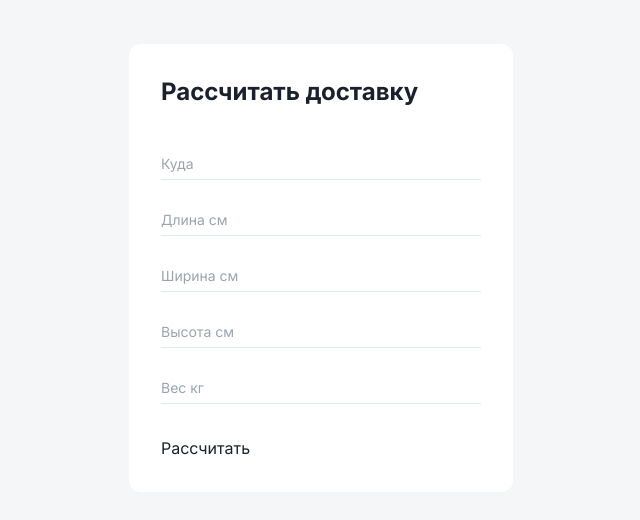
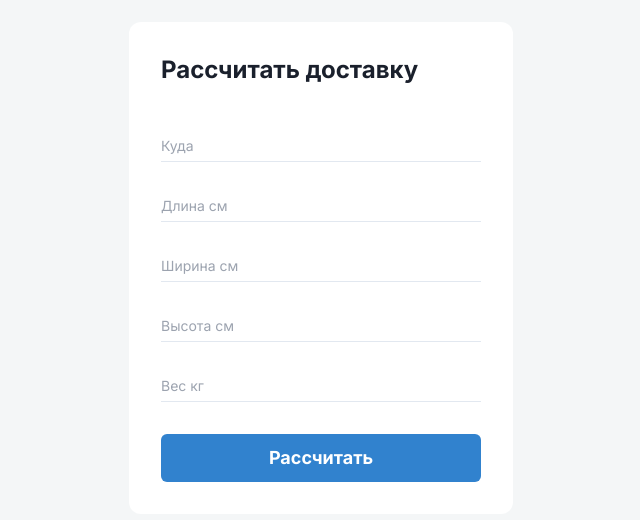
Before and after one commit to Emil307/delivery-calculator-next, a Next.js app: page / in a window 1280 px wide. Shown: the part 132-652 px from the top of the page, without its empty margins (319-959 px from the left). Built offline with nearby package versions, Linux system fonts and the light colour scheme.

Commit message:
[Chore] styled button&&errors

```diff
--- a/app/ui/components/CalcForm/CalcForm.tsx
+++ b/app/ui/components/CalcForm/CalcForm.tsx
@@ -1,6 +1,6 @@
 "use client";
 
-import { FormControl, FormLabel, Input } from "@chakra-ui/react";
+import { Button, FormControl, FormLabel, Input } from "@chakra-ui/react";
 import React from "react";
 import { SubmitHandler, useForm } from "react-hook-form";
 
@@ -16,7 +16,7 @@ export const CalcForm: React.FC = () => {
   const {
     register,
     handleSubmit,
-    formState: { errors },
+    formState: { errors, isSubmitting },
   } = useForm<IFormFileds>();
 
   const onSubmit: SubmitHandler<IFormFileds> = async (data) => {
@@ -30,7 +30,10 @@ export const CalcForm: React.FC = () => {
     >
       <h1 className="font-bold text-2xl">Рассчитать доставку</h1>
       <div className="w-full flex flex-col gap-4">
-        <FormControl isInvalid={Boolean(errors.deliveryTo)}>
+        <FormControl
+          isInvalid={Boolean(errors.deliveryTo)}
+          className="flex flex-col gap-1"
+        >
           <FormLabel></FormLabel>
           <Input
             placeholder="Куда"
@@ -41,9 +44,14 @@ export const CalcForm: React.FC = () => {
             size="sm"
             variant="flushed"
           />
-          {errors.deliveryTo && <>{errors.deliveryTo.message}</>}
+          {errors.deliveryTo && (
+            <p className="text-red-500">{errors.deliveryTo.message}</p>
+          )}
         </FormControl>
-        <FormControl isInvalid={Boolean(errors.long)}>
+        <FormControl
+          isInvalid={Boolean(errors.long)}
+          className="flex flex-col gap-1"
+        >
           <FormLabel></FormLabel>
           <Input
             {...register("long", {
@@ -53,9 +61,12 @@ export const CalcForm: React.FC = () => {
             size="sm"
             variant="flushed"
           />
-          {errors.long && <>{errors.long.message}</>}
+          {errors.long && <p className="text-red-500">{errors.long.message}</p>}
         </FormControl>
-        <FormControl isInvalid={Boolean(errors.width)}>
+        <FormControl
+          isInvalid={Boolean(errors.width)}
+          className="flex flex-col gap-1"
+        >
           <FormLabel></FormLabel>
           <Input
             {...register("width", {
@@ -65,9 +76,14 @@ export const CalcForm: React.FC = () => {
             size="sm"
             variant="flushed"
           />
-          {errors.width && <>{errors.width.message}</>}
+          {errors.width && (
+            <p className="text-red-500">{errors.width.message}</p>
+          )}
         </FormControl>
-        <FormControl isInvalid={Boolean(errors.height)}>
+        <FormControl
+          isInvalid={Boolean(errors.height)}
+          className="flex flex-col gap-1"
+        >
           <FormLabel></FormLabel>
           <Input
             {...register("height", {
@@ -77,9 +93,14 @@ export const CalcForm: React.FC = () => {
             size="sm"
             variant="flushed"
           />
-          {errors.height && <>{errors.height.message}</>}
+          {errors.height && (
+            <p className="text-red-500">{errors.height.message}</p>
+          )}
         </FormControl>
-        <FormControl isInvalid={Boolean(errors.weight)}>
+        <FormControl
+          isInvalid={Boolean(errors.weight)}
+          className="flex flex-col gap-1"
+        >
           <FormLabel></FormLabel>
           <Input
             {...register("weight", {
@@ -89,10 +110,22 @@ export const CalcForm: React.FC = () => {
             size="sm"
             variant="flushed"
           />
-          {errors.weight && <>{errors.weight.message}</>}
+          {errors.weight && (
+            <p className="text-red-500">{errors.weight.message}</p>
+          )}
         </FormControl>
       </div>
-      <button type="submit">Рассчитать</button>
+      <Button
+        width={"full"}
+        size={"lg"}
+        fontWeight={"bold"}
+        color={"white"}
+        colorScheme="blue"
+        isLoading={isSubmitting}
+        type="submit"
+      >
+        Рассчитать
+      </Button>
     </form>
   );
 };
```
